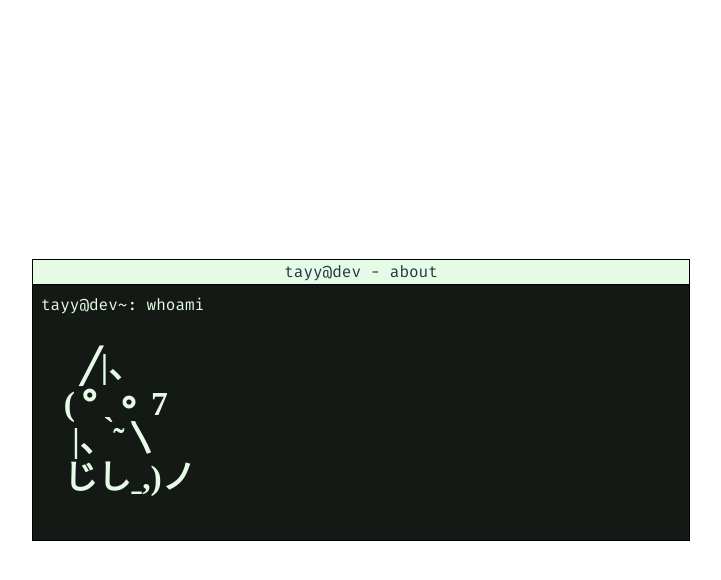
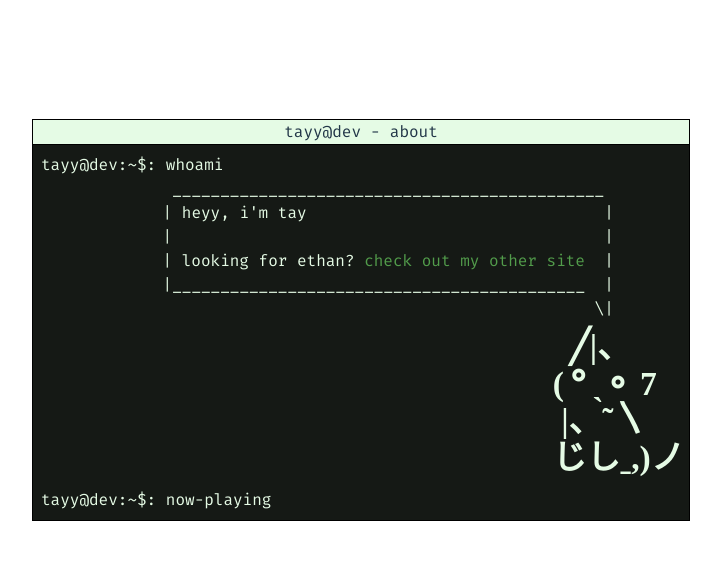
Before and after one commit to tayydev/tayy.dev, a Svelte app: page / in a window 1280 px wide. Shown: the top 580 px of the page, without its empty margins (279-1000 px from the left). Built offline with nearby package versions, Linux system fonts and the light colour scheme.

Commit message:
more progress

```diff
--- a/index.html
+++ b/index.html
@@ -4,7 +4,7 @@
     <meta charset="UTF-8" />
     <link rel="icon" type="image/svg+xml" href="/favicon-background.svg" />
     <meta name="viewport" content="width=device-width, initial-scale=1.0" />
-    <title>Vite + Svelte + TS</title>
+    <title>tayy's page</title>
   </head>
   <body>
     <div id="app"></div>
--- a/src/App.svelte
+++ b/src/App.svelte
@@ -8,25 +8,26 @@
       tayy@dev - about
     </div>
     <div class="terminal bottom">
-      tayy@dev~: whoami <br/>
-      <img src={kittyIcon} class="logo svelte" style="fill: #e5fbe5; stroke: #e5fbe5" alt="Svelte Logo" />
+      tayy@dev:~$: whoami
+      <div class="right">
+        <div class="bubble">
+          {"_____________________________________________        "}<br>
+          {"| heyy, i'm tay                               |       "}<br>
+          {"|                                             |       "}<br>
+          {"| looking for ethan?"} <a href="https://esouth.dev">check out my other site</a> {" |       "}<br>
+          {"|___________________________________________  |       "}<br>
+          {"\\|       "}<br>
+          <img src={kittyIcon} class="logo svelte" alt="taylor circa 2025" />
+        </div>
+      </div>
+      tayy@dev:~$: now-playing
     </div>
   </div>
-
-<!--  <p>-->
-<!--    Check out <a href="https://github.com/sveltejs/kit#readme" target="_blank" rel="noreferrer">SvelteKit</a>, the-->
-<!--    official Svelte app framework powered by Vite!-->
-<!--  </p>-->
-
-<!--  <p class="read-the-docs">-->
-<!--    Click on the Vite and Svelte logos to learn more-->
-<!--  </p>-->
 </main>
 
 <style>
   .logo {
     height: 10em;
-    padding: 1.5em;
     will-change: filter;
     transition: filter 300ms;
   }
@@ -49,4 +50,15 @@
     text-align: left;
     padding: 0.5rem;
   }
+
+  .right {
+    display: flex;
+    justify-content: flex-end;
+  }
+
+  .bubble {
+    text-align: right;
+    display: block;
+    white-space: pre
+  }
 </style>
--- a/src/app.css
+++ b/src/app.css
@@ -7,7 +7,7 @@
 
   color-scheme: light;
   color: rgba(0, 0, 0);
-  background-color: #fce1c5; /* subtle tan */
+  background-color: #fcd6c5; /* subtle tan */
 
   font-synthesis: none;
   text-rendering: optimizeLegibility;
@@ -17,28 +17,18 @@
 
 a {
   font-weight: 500;
-  color: #646cff;
+  color: #529c4b;
   text-decoration: inherit;
 }
 a:hover {
-  color: #535bf2;
+  color: #529c4b;
 }
 
 body {
   margin: 0;
   display: flex;
   place-items: center;
-  min-width: 320px;
-  min-height: 100vh;
-}
-
-h1 {
-  font-size: 3.2em;
-  line-height: 1.1;
-}
-
-.card {
-  padding: 2em;
+  min-height: 80vh;
 }
 
 #app {
```
Also changed, not shown: public/favicon-background.svg.
